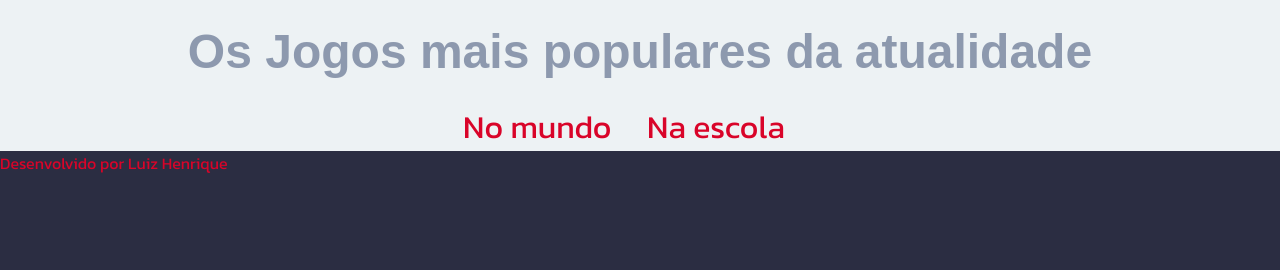
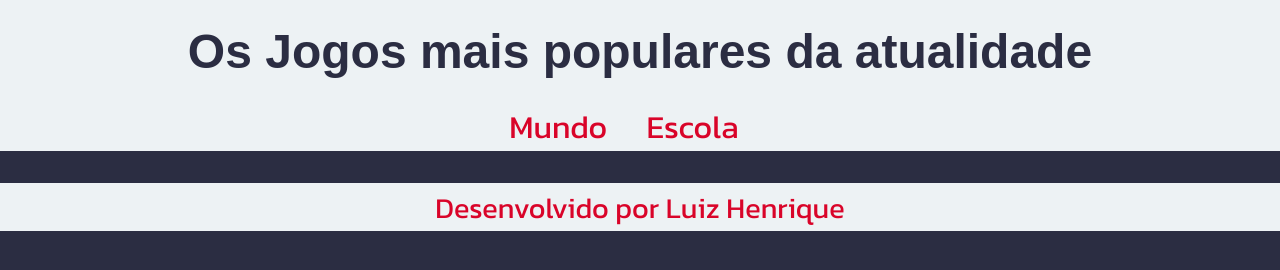
Before and after one commit to pescocofino/LH24_main, a plain HTML site: page index.html in a window 1280 px wide. Drawn offline with Linux system fonts and the light colour scheme; a web font is replaced by a local one.

Commit message:
Add files via upload

```diff
--- a/index.html
+++ b/index.html
@@ -10,8 +10,8 @@
     <header>
         <h1>Os Jogos mais populares da atualidade</h1>
         <nav>
-            <a href="">No mundo</a>
-            <a href="">Na escola</a>
+            <a href=""> Mundo </a>
+            <a href=""> Escola </a>
         </nav>
     </header>
     <main class="secao">
--- a/style.css
+++ b/style.css
@@ -30,7 +30,7 @@ header{
 h1{
     font-family: var(--fonte-titulo);
     font-size: 3rem;
-    color: var(--cinza-fosco);
+    color: var(--preto-espacial);
     padding: 1.5rem 0;
 }
 
@@ -46,3 +46,22 @@ nav a{
     font-size: 2rem;
     margin: 0 2rem 1rem 0;
 }
+
+nav a:hover{
+    text-decoration: underline;
+    color: var(--vermelho-pantano);
+    transform: scale(0.9%);
+    transition: transform(0.3%);
+}
+footer{
+    display: flex;
+    align-items: center;
+    justify-content: center;
+    background-color: var(--anteluz-white);
+    color: var(--fogo-motor-vermelho);
+    width: 100%;
+    height: 3rem;
+    margin-top: 2rem;
+    font-size: 1.8rem;
+
+}
```
